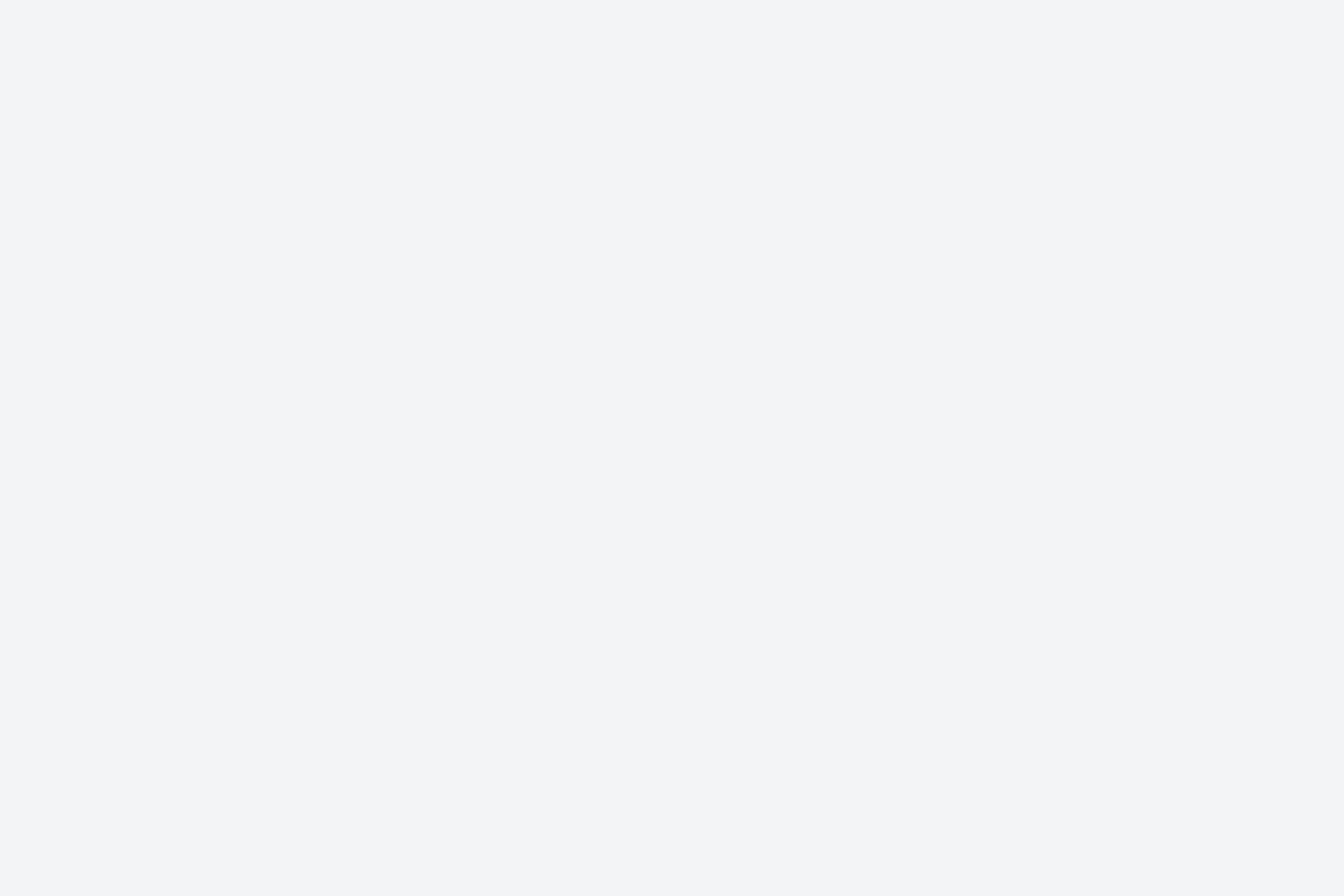
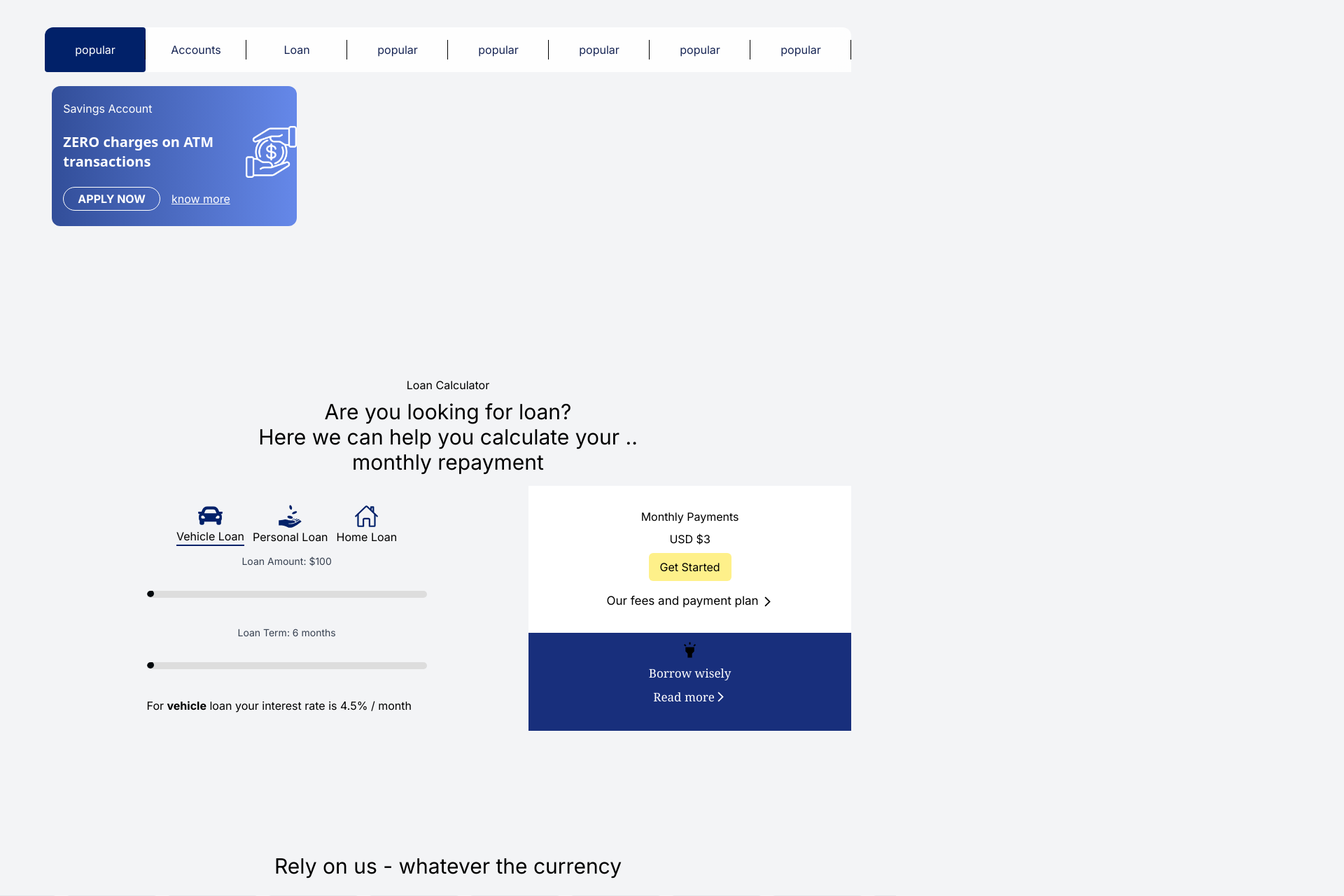
Before and after one commit to MohammadNasir520/Trust_Bank_Frontend, a Next.js app: page / in a window 1280 px wide. Shown: the part 2840-4120 px from the top of the page at 70% size, 1920 px wide, since content can reach past the window. Before the commit the page ends 1055 px from the top, so only its background shows below. Built offline with nearby package versions, Linux system fonts and the light colour scheme.

Commit message:
correction

```diff
--- a/src/app/(Main)/page.tsx
+++ b/src/app/(Main)/page.tsx
@@ -1,11 +1,25 @@
+import DebitCreditCardTab from "@/components/UI/Debit-Credit-card/DebitCreditCardTab";
+import SliderCarousel from "@/components/UI/slider/Slider";
 import FaqSection from "@/components/pages/home_page/FaqSection";
+import Footer from "@/components/pages/home_page/Footer";
+import ForeignExchange from "@/components/pages/home_page/Foreign-Exchange";
+import LoanCalculatorPage from "@/components/pages/home_page/LoanCalculatorPage";
 import TotalCount from "@/components/pages/home_page/TotalCount";
 
 export default function page() {
-    return (
-        <>
-            <TotalCount />
-            <FaqSection />
-        </>
-    )
+  return (
+    <>
+      <SliderCarousel />
+      {/* <Banner /> */}
+      <DebitCreditCardTab />
+      <div className="my-44 lg:my-8 md:my-20">
+        <LoanCalculatorPage />
+      </div>
+      {/* <BankProfile /> */}
+      <ForeignExchange />
+      <TotalCount />
+      <FaqSection />
+      <Footer />
+    </>
+  );
 }
--- a/src/components/UI/AuthUI/input/Input.tsx
+++ b/src/components/UI/AuthUI/input/Input.tsx
@@ -8,19 +8,17 @@ interface InputProps {
   id: string;
   type?: string;
   required?: boolean;
-  register: any;
+  //   register: UseFormRegister<FieldValues>;
   //   errors: FieldErrors;
   disabled?: boolean;
-  name: string;
 }
 
 const Input: React.FC<InputProps> = ({
   label,
   id,
   type,
-  name,
   required,
-  register,
+  //   register,
   //   errors,
   disabled,
 }) => {
@@ -40,8 +38,6 @@ const Input: React.FC<InputProps> = ({
         id={id}
         type={type}
         autoComplete={id}
-        // {...register(name)}
-        {...register("ha")}
         className={clsx(
           `
         form-input
```
